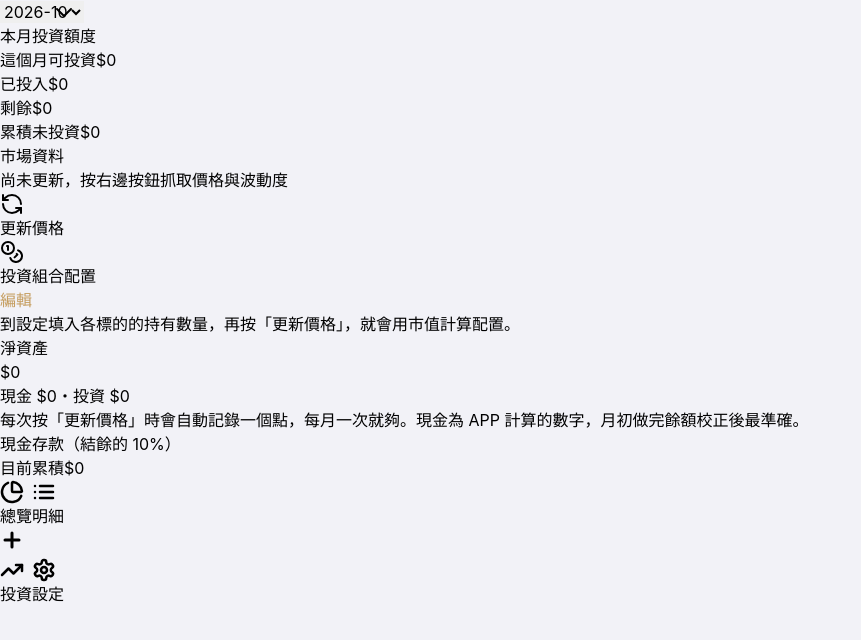
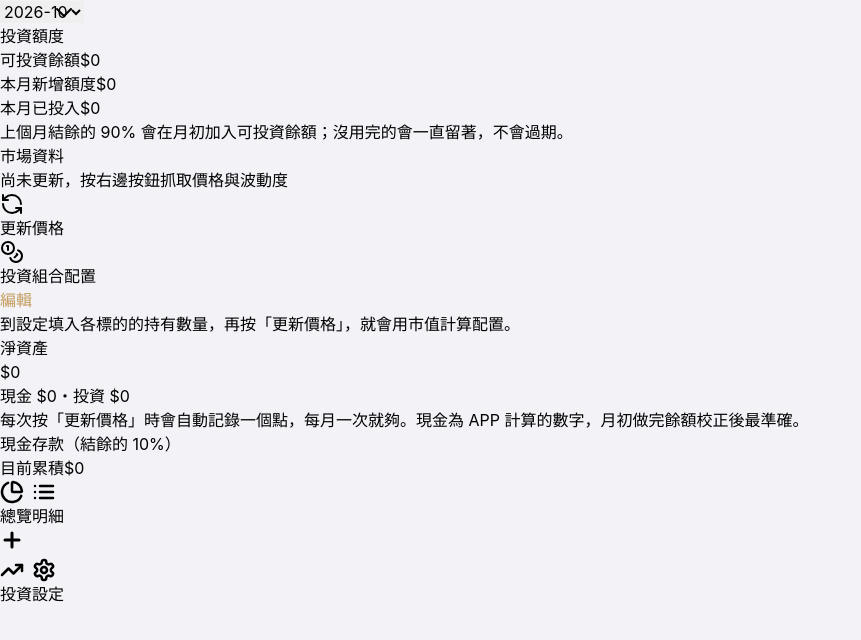
Before and after one commit to potter121770-ui/vitejs-vite-8vpmwqfd, a React (Vite) app: page / in a window 1280 px wide. Both pictures are taken after a click on the button "投資". Shown: the top 640 px of the page, without its empty margins (0-861 px from the left). Built offline with nearby package versions, Linux system fonts and the light colour scheme.

Commit message:
investment fix

```diff
--- a/src/App.tsx
+++ b/src/App.tsx
@@ -882,17 +882,18 @@ export default function App() {
       cumulativeSavings += data.adjustSavings;
       cumulativeSavings = cumulativeSavings + data.assetLiquidation + data.loanDisbursement - data.savingsExpense;
 
-      currentMonthMonthlyRemaining -= data.investedFromMonthly;
-      currentMonthCumulativeRemaining -= data.investedFromCumulative;
 
       cumulativeSavings += (data.transferToSavingsFromMonthly + data.transferToSavingsFromCumulative);
-      currentMonthMonthlyRemaining -= data.transferToSavingsFromMonthly;
-      currentMonthCumulativeRemaining -= data.transferToSavingsFromCumulative;
       currentMonthCumulativeRemaining += data.transferToInvestable;
       cumulativeSavings -= data.transferToInvestable;
       runningEmergencyFund += (data.transferInvestToEmergencyFromMonthly + data.transferInvestToEmergencyFromCumulative + data.transferSavingsToEmergency);
-      currentMonthMonthlyRemaining -= data.transferInvestToEmergencyFromMonthly;
-      currentMonthCumulativeRemaining -= data.transferInvestToEmergencyFromCumulative;
+      // 本月額度與累積未投資是同一個資金池：投資或轉出時先用本月額度，不夠再用累積的部分
+      const poolOutflow = data.investedFromMonthly + data.investedFromCumulative
+        + data.transferToSavingsFromMonthly + data.transferToSavingsFromCumulative
+        + data.transferInvestToEmergencyFromMonthly + data.transferInvestToEmergencyFromCumulative;
+      const fromMonthly = Math.min(poolOutflow, Math.max(0, currentMonthMonthlyRemaining));
+      currentMonthMonthlyRemaining -= fromMonthly;
+      currentMonthCumulativeRemaining -= (poolOutflow - fromMonthly);
       cumulativeSavings -= data.transferSavingsToEmergency;
 
       // 應收款：代墊從現金存款扣；還款先沖銷應收款（回到現金存款），超過的部分（舊制代墊的還款）才算收入
@@ -1713,8 +1714,7 @@ export default function App() {
     const formStats = stats.getMonthStats(formMonth);
     const { monthlyRemainingInvestable, cumulativeAddOnAvailable, savings, emergencyFund, emergencyGoal, assetTotals, assetQty } = formStats;
 
-    let effectiveMonthlyLimit = monthlyRemainingInvestable;
-    let effectiveCumulativeLimit = cumulativeAddOnAvailable;
+    let effectivePoolLimit = monthlyRemainingInvestable + cumulativeAddOnAvailable; // 本月額度 + 累積未投資，同一個資金池
     let effectiveSavingsLimit = savings;
     let effectiveEmergencyLimit = emergencyFund;
 
@@ -1722,19 +1722,16 @@ export default function App() {
     if (originalTrans) {
         const amt = originalTrans.amount;
         const origMonth = originalTrans.date.substring(0, 7);
-        const isSameMonth = origMonth === formMonth;      // 當月額度只在同月份才加回
         const isNotLater = origMonth <= formMonth;        // 累積型的池子只要原交易不晚於目前月份就加回
         if (originalTrans.type === 'expense') {
-            if (originalTrans.category === '投資' && !originalTrans.fromSavings && !originalTrans.fromEmergency) {
-                if (originalTrans.investSource === 'monthly' && isSameMonth) effectiveMonthlyLimit += amt;
-                else if (originalTrans.investSource === 'cumulative' && isNotLater) effectiveCumulativeLimit += amt;
+            if (originalTrans.category === '投資' && !originalTrans.fromSavings && !originalTrans.fromEmergency && isNotLater) {
+                effectivePoolLimit += amt;
             }
             if (originalTrans.fromSavings && isNotLater) effectiveSavingsLimit += amt;
             if (originalTrans.fromEmergency && isNotLater) effectiveEmergencyLimit += amt;
         } else if (originalTrans.type === 'transfer') {
-            if (originalTrans.transferDirection === 'to_savings' || originalTrans.transferDirection === 'invest_to_emergency') {
-                if (originalTrans.investSource === 'monthly' && isSameMonth) effectiveMonthlyLimit += amt;
-                else if (originalTrans.investSource === 'cumulative' && isNotLater) effectiveCumulativeLimit += amt;
+            if ((originalTrans.transferDirection === 'to_savings' || originalTrans.transferDirection === 'invest_to_emergency') && isNotLater) {
+                effectivePoolLimit += amt;
             } else if ((originalTrans.transferDirection === 'to_investable' || originalTrans.transferDirection === 'savings_to_emergency') && isNotLater) {
                 effectiveSavingsLimit += amt;
             }
@@ -1753,8 +1750,7 @@ export default function App() {
     if (isInvestForm) {
         const amount = Number(formData.amount);
         if (!formData.fromSavings) {
-            if (formData.investSource === 'monthly' && amount > effectiveMonthlyLimit) isInvestmentInsufficient = true;
-            else if (formData.investSource === 'cumulative' && amount > effectiveCumulativeLimit) isInvestmentInsufficient = true;
+            if (amount > effectivePoolLimit) isInvestmentInsufficient = true;
         }
     }
 
@@ -1780,8 +1776,7 @@ export default function App() {
     if (formData.type === 'transfer') {
         const amount = Number(formData.amount);
         if (formData.transferDirection === 'to_savings' || formData.transferDirection === 'invest_to_emergency') {
-            if (formData.investSource === 'monthly' && amount > effectiveMonthlyLimit) isTransferMonthlyInsufficient = true;
-            else if (formData.investSource === 'cumulative' && amount > effectiveCumulativeLimit) isTransferCumulativeInsufficient = true;
+            if (amount > effectivePoolLimit) isTransferMonthlyInsufficient = true;
         }
         if (formData.transferDirection === 'to_investable' || formData.transferDirection === 'savings_to_emergency') {
             if (amount > currentSavings) isTransferInsufficient = true;
@@ -1883,14 +1878,13 @@ export default function App() {
                     {(formData.transferDirection === 'to_savings' || formData.transferDirection === 'invest_to_emergency') && (
                         <div className="space-y-3 mt-2">
                             <p className="text-xs font-bold text-gray-400 mb-2">資金來源</p>
-                            <div onClick={() => setFormData({...formData, investSource: 'monthly'})} className={`flex items-center justify-between cursor-pointer p-2 rounded-lg transition-colors ${formData.investSource === 'monthly' ? 'bg-gray-100' : ''}`}>
-                                <div className="flex flex-col"><span className="text-base font-medium text-gray-900">當月額度</span><span className={`text-xs font-bold mt-0.5 ${effectiveMonthlyLimit < Number(formData.amount) ? 'text-red-400' : 'text-gray-500'}`}>餘額: ${formatMoney(effectiveMonthlyLimit)}</span></div>
-                                <div className="relative flex items-center"><input type="radio" checked={formData.investSource === 'monthly'} onChange={() => {}} className="w-5 h-5 text-black accent-black" /></div>
-                            </div>
-                            <div className="h-px bg-gray-50 w-full ml-2"></div>
-                            <div onClick={() => setFormData({...formData, investSource: 'cumulative'})} className={`flex items-center justify-between cursor-pointer p-2 rounded-lg transition-colors ${formData.investSource === 'cumulative' ? 'bg-gray-100' : ''}`}>
-                                <div className="flex flex-col"><span className="text-base font-medium text-gray-900">歷史資金</span><span className={`text-xs font-bold mt-0.5 ${effectiveCumulativeLimit < Number(formData.amount) ? 'text-red-400' : 'text-gray-800'}`}>餘額: ${formatMoney(effectiveCumulativeLimit)}</span></div>
-                                <div className="relative flex items-center"><input type="radio" checked={formData.investSource === 'cumulative'} onChange={() => {}} className="w-5 h-5 text-black accent-black" /></div>
+                            <div onClick={() => setFormData({...formData, investSource: 'monthly'})} className={`flex items-center justify-between cursor-pointer p-2 rounded-lg transition-colors ${true ? 'bg-gray-100' : ''}`}>
+                                <div className="flex flex-col">
+                                    <span className="text-base font-medium text-gray-900">可投資餘額</span>
+                                    <span className={`text-xs font-bold mt-0.5 ${effectivePoolLimit < Number(formData.amount) ? 'text-red-400' : 'text-gray-500'}`}>餘額: ${formatMoney(effectivePoolLimit)}</span>
+                                    <span className="text-xs text-gray-400 mt-0.5">本月額度 ${formatMoney(Math.max(0, monthlyRemainingInvestable))}・累積未投資 ${formatMoney(cumulativeAddOnAvailable)}</span>
+                                </div>
+                                <input type="radio" checked={true} onChange={() => {}} className="w-5 h-5 text-black accent-black" />
                             </div>
                         </div>
                     )}
@@ -1899,7 +1893,6 @@ export default function App() {
                         <p className="text-xs text-gray-500 px-2 -mt-2">保留底線 $ {formatMoney(savingsFloor)} | 可用 $ {formatMoney(Math.max(0, currentSavings - savingsFloor))}</p>
                     )}
                     {isTransferMonthlyInsufficient && <div className="flex items-center gap-2 px-2 text-red-500"><AlertCircle className="w-4 h-4" /><span className="text-xs font-bold">餘額不足</span></div>}
-                    {isTransferCumulativeInsufficient && <div className="flex items-center gap-2 px-2 text-red-500"><AlertCircle className="w-4 h-4" /><span className="text-xs font-bold">餘額不足</span></div>}
                     {isTransferInsufficient && <div className="flex items-center gap-2 px-2 text-red-500"><AlertCircle className="w-4 h-4" /><span className="text-xs font-bold">餘額不足</span></div>}
                     {formData.transferDirection === 'to_investable' && isSavingsFloorBreached && !isTransferInsufficient && <div className="flex items-center gap-2 px-2 text-red-500"><AlertCircle className="w-4 h-4" /><span className="text-xs font-bold">觸及保留底線，操作鎖定</span></div>}
                 </div>
@@ -1907,17 +1900,14 @@ export default function App() {
                 <div className="p-5">
                     <p className="text-xs font-bold text-gray-400 mb-4">資金來源</p>
                     <div className="space-y-4">
-                        <div onClick={() => setFormData({...formData, investSource: 'monthly', fromSavings: false})} className={`flex items-center justify-between cursor-pointer group p-2 rounded-lg transition-colors ${!formData.fromSavings && formData.investSource === 'monthly' ? 'bg-gray-100' : ''}`}>
-                            <div className="flex flex-col"><span className="text-base font-medium text-gray-900">當月額度</span><span className={`text-xs font-bold mt-0.5 ${effectiveMonthlyLimit < 0 ? 'text-red-400' : 'text-gray-500'}`}>餘額: ${formatMoney(effectiveMonthlyLimit)}</span></div>
-                            <div className="relative flex items-center"><input type="radio" name="investSource" checked={!formData.fromSavings && formData.investSource === 'monthly'} onChange={() => {}} className="w-5 h-5 text-black accent-black" /></div>
-                        </div>
-
-                        <div className="h-px bg-gray-50 w-full ml-4"></div>
-
-                        <div onClick={() => setFormData({...formData, investSource: 'cumulative', fromSavings: false})} className={`flex items-center justify-between cursor-pointer group p-2 rounded-lg transition-colors ${!formData.fromSavings && formData.investSource === 'cumulative' ? 'bg-gray-100' : ''}`}>
-                             <div className="flex flex-col"><span className="text-base font-medium text-black">歷史資金</span><span className={`text-xs font-bold mt-0.5 ${effectiveCumulativeLimit < 0 ? 'text-red-400' : 'text-gray-800'}`}>餘額: ${formatMoney(effectiveCumulativeLimit)}</span></div>
-                            <input type="radio" name="investSource" checked={!formData.fromSavings && formData.investSource === 'cumulative'} onChange={() => {}} className="w-5 h-5 text-black accent-black" />
-                        </div>
+                        <div onClick={() => setFormData({...formData, investSource: 'monthly', fromSavings: false})} className={`flex items-center justify-between cursor-pointer p-2 rounded-lg transition-colors ${!formData.fromSavings ? 'bg-gray-100' : ''}`}>
+                                <div className="flex flex-col">
+                                    <span className="text-base font-medium text-gray-900">可投資餘額</span>
+                                    <span className={`text-xs font-bold mt-0.5 ${effectivePoolLimit < Number(formData.amount) ? 'text-red-400' : 'text-gray-500'}`}>餘額: ${formatMoney(effectivePoolLimit)}</span>
+                                    <span className="text-xs text-gray-400 mt-0.5">本月額度 ${formatMoney(Math.max(0, monthlyRemainingInvestable))}・累積未投資 ${formatMoney(cumulativeAddOnAvailable)}</span>
+                                </div>
+                                <input type="radio" name="investSource" checked={!formData.fromSavings} onChange={() => {}} className="w-5 h-5 text-black accent-black" />
+                            </div>
 
                         <div className="h-px bg-gray-50 w-full ml-4"></div>
 
@@ -2550,23 +2540,19 @@ export default function App() {
           </select>
       </div>
       <div>
-        <p className="text-sm text-gray-500 px-4 mb-1.5">本月投資額度</p>
+        <p className="text-sm text-gray-500 px-4 mb-1.5">投資額度</p>
         <CardContainer className="divide-y divide-gray-100">
           <div className="px-4 py-3 flex justify-between items-baseline">
-            <span className="text-base text-black">這個月可投資</span>
-            <span className="text-base font-bold tabular-nums">${formatMoney(stats.investment.monthlyMaxInvestable)}</span>
+            <span className="text-base text-black">可投資餘額</span>
+            <span className={`text-xl font-bold tabular-nums ${(stats.investment.monthlyRemainingInvestable + stats.investment.cumulativeAddOnAvailable) < 0 ? 'text-red-500' : 'text-black'}`}>${formatMoney(stats.investment.monthlyRemainingInvestable + stats.investment.cumulativeAddOnAvailable)}</span>
           </div>
           <div className="px-4 py-3 flex justify-between items-baseline">
-            <span className="text-base text-black">已投入</span>
-            <span className="text-base tabular-nums text-gray-600">${formatMoney(stats.investment.actualInvested)}</span>
+            <span className="text-base text-black">本月新增額度</span>
+            <span className="text-base tabular-nums text-gray-600">${formatMoney(stats.investment.monthlyMaxInvestable)}</span>
           </div>
           <div className="px-4 py-3 flex justify-between items-baseline">
-            <span className="text-base text-black">剩餘</span>
-            <span className={`text-xl font-bold tabular-nums ${stats.investment.monthlyRemainingInvestable < 0 ? 'text-red-500' : 'text-black'}`}>${formatMoney(stats.investment.monthlyRemainingInvestable)}</span>
-          </div>
-          <div className="px-4 py-3 flex justify-between items-baseline">
-            <span className="text-base text-black">累積未投資</span>
-            <span className="text-base tabular-nums text-gray-600">${formatMoney(stats.investment.cumulativeAddOnAvailable)}</span>
+            <span className="text-base text-black">本月已投入</span>
+            <span className="text-base tabular-nums text-gray-600">${formatMoney(stats.investment.actualInvested)}</span>
           </div>
           {stats.investment.accumulatedDeficit > 0 && (
             <div className="px-4 py-3 flex justify-between items-baseline">
@@ -2575,6 +2561,7 @@ export default function App() {
             </div>
           )}
         </CardContainer>
+        <p className="text-sm text-gray-500 px-4 mt-1.5 leading-relaxed">上個月結餘的 90% 會在月初加入可投資餘額；沒用完的會一直留著，不會過期。</p>
         {(stats.investment.divertedToEmergency > 0 || stats.investment.repaidDeficit > 0 || stats.investment.deficitDeductedFromCumulative > 0) && (
           <p className="text-sm text-gray-500 px-4 mt-1.5 leading-relaxed">
             {stats.investment.divertedToEmergency > 0 && `上月結餘先補預備金 $${formatMoney(stats.investment.divertedToEmergency)}。`}
@@ -3075,7 +3062,7 @@ export default function App() {
             <NavRow label="初始化所有資料" danger onClick={() => setResetModal(true)} />
           </CardContainer>
 
-          <p className="text-center text-xs text-gray-400">臨界財富 v10.6</p>
+          <p className="text-center text-xs text-gray-400">臨界財富 v10.7</p>
         </div>
     );
   };
```
